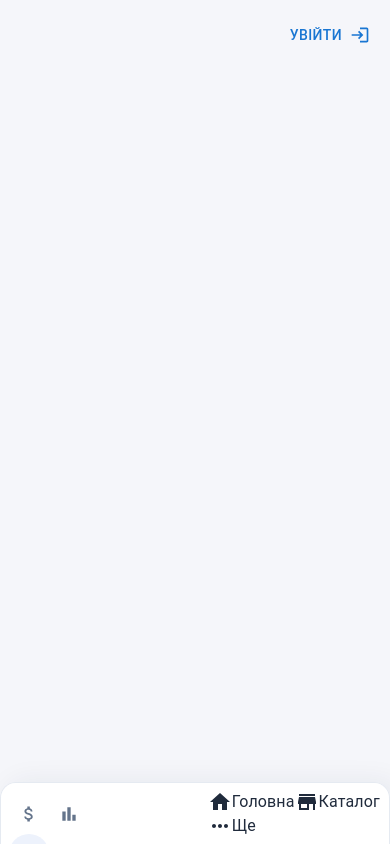
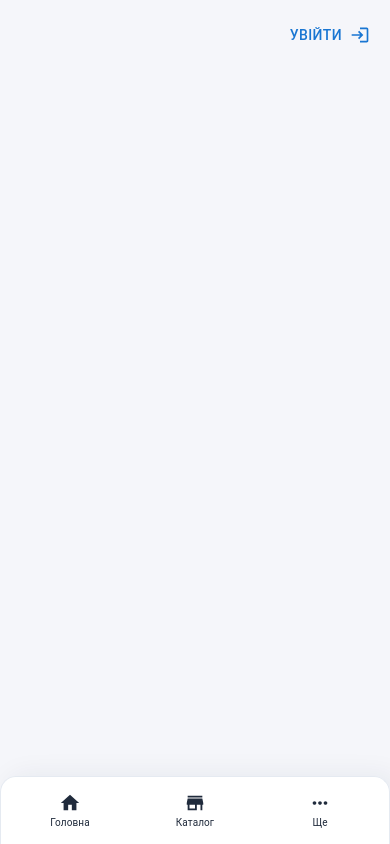
Before and after one commit to DragonDark13/crm_front_react, a React (Vite) app: page / in a window 390 px wide. Built offline with nearby package versions, Linux system fonts and the light colour scheme.

Commit message:
Style mobile bottom navigation and safe area

```diff
--- a/src/scss/main.scss
+++ b/src/scss/main.scss
@@ -222,6 +222,13 @@ body {
   backdrop-filter: blur(12px);
 }
 
+.crm-sidebar-desktop {
+  display: flex;
+  flex-direction: column;
+  align-items: center;
+  gap: 10px;
+}
+
 .crm-sidebar .MuiIconButton-root {
   width: 44px;
   height: 44px;
@@ -229,6 +236,41 @@ body {
 }
 
 .crm-sidebar .MuiIconButton-root.MuiIconButton-colorPrimary {
+  color: var(--crm-primary);
+  background: var(--crm-primary-soft);
+}
+
+.crm-mobile-nav {
+  display: none;
+}
+
+.crm-mobile-nav-item {
+  display: flex;
+  flex: 1 1 0;
+  min-width: 0;
+  min-height: 52px;
+  flex-direction: column;
+  align-items: center;
+  justify-content: center;
+  gap: 3px;
+  border-radius: 10px;
+  color: #64748b;
+  text-decoration: none;
+  -webkit-tap-highlight-color: transparent;
+}
+
+.crm-mobile-nav-item svg {
+  width: 22px;
+  height: 22px;
+}
+
+.crm-mobile-nav-item .MuiTypography-root {
+  font-size: 10px;
+  line-height: 1.2;
+  white-space: nowrap;
+}
+
+.crm-mobile-nav-item.is-active {
   color: var(--crm-primary);
   background: var(--crm-primary-soft);
 }
@@ -246,20 +288,34 @@ body {
     right: 0 !important;
     transform: none !important;
     width: 100% !important;
-    height: 62px !important;
-    padding: 6px 8px !important;
+    height: 68px !important;
+    box-sizing: border-box;
+    padding: 5px 8px max(5px, env(safe-area-inset-bottom)) !important;
+    display: flex;
     flex-direction: row !important;
     justify-content: space-around;
+    align-items: center;
     border-radius: 16px 16px 0 0;
     border: 1px solid var(--crm-border);
     border-bottom: 0;
-    overflow-x: auto;
+    overflow: visible;
   }
 
-  .crm-sidebar .MuiIconButton-root {
-    flex: 0 0 40px;
-    width: 40px;
-    height: 40px;
+  .crm-sidebar-desktop {
+    display: none;
+  }
+
+  .crm-mobile-nav {
+    display: flex;
+    width: 100%;
+    align-items: center;
+    justify-content: space-around;
+    gap: 3px;
+  }
+
+  .crm-mobile-nav-item {
+    min-height: 52px;
+    padding: 2px 3px;
   }
 
   .filter_container {
```
